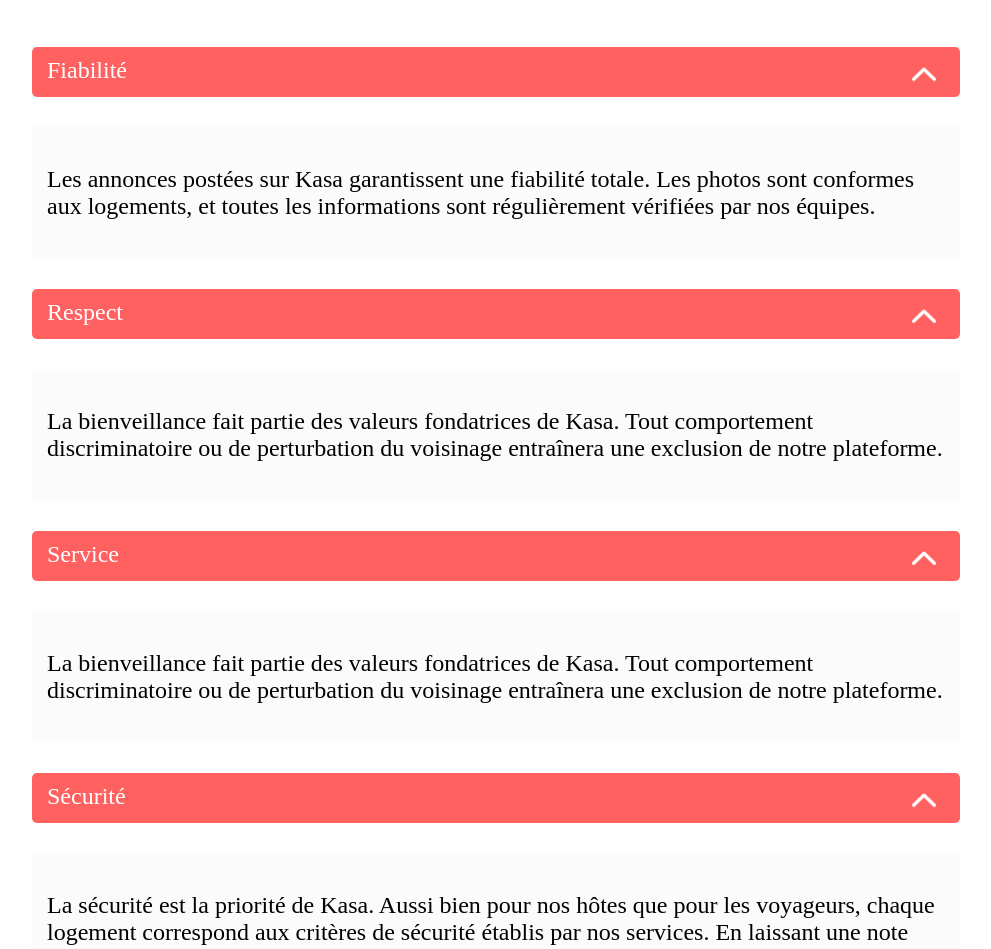
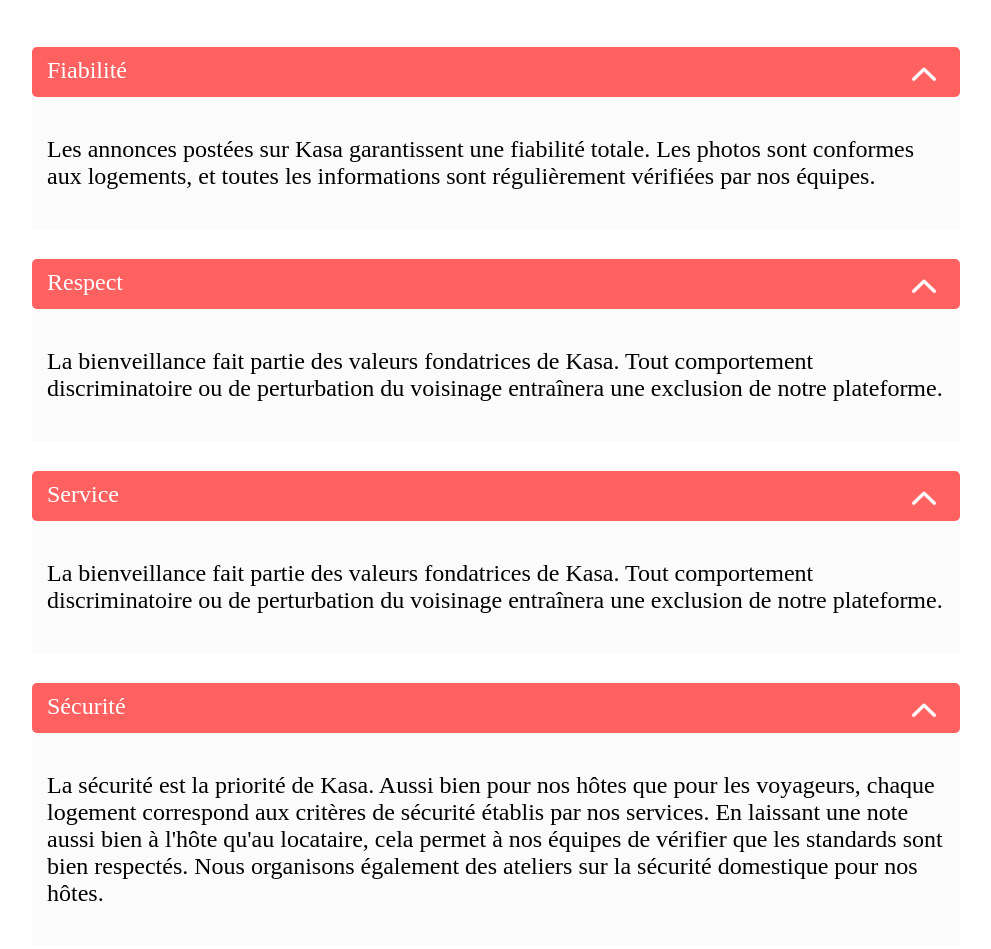
Before and after one commit to NatashaFinkel/Kasa, a React (Create React App) app: page /about in a window 1280 px wide. Shown: the part 360-1309 px from the top of the page, without its empty margins (144-1135 px from the left). Built offline with nearby package versions, Linux system fonts and the light colour scheme.

Commit message:
Ajout du component CreateHiddenContent dans le component Accordion

```diff
--- a/src/components/accordion/Accordion.jsx
+++ b/src/components/accordion/Accordion.jsx
@@ -1,62 +1,61 @@
 import "./_accordion.scss";
 import UnfoldingArrow from "./UnfoldingArrow";
+import CreateHiddenContent from "./HiddenContent";
 
 function Accordion() {
   return (
     <div className="accordion-container">
+      <div className="my-div">
         <div className="accordion">
           <p>Fiabilité</p>
           <UnfoldingArrow />
         </div>
-
-      <div className="folded-content">
-        <p className="text">
-          Les annonces postées sur Kasa garantissent une fiabilité totale. Les
+        <CreateHiddenContent
+          content="Les annonces postées sur Kasa garantissent une fiabilité totale. Les
             photos sont conformes aux logements, et toutes les informations sont
-          régulièrement vérifiées par nos équipes.
-        </p>
+            régulièrement vérifiées par nos équipes."
+        />
       </div>
 
+      <div className="my-div">
         <div className="accordion">
           <p>Respect</p>
           <UnfoldingArrow />
         </div>
-
-      <div className="folded-content">
-        <p className="text">
-          La bienveillance fait partie des valeurs fondatrices de Kasa. Tout
+        <CreateHiddenContent
+          content="La bienveillance fait partie des valeurs fondatrices de Kasa. Tout
             comportement discriminatoire ou de perturbation du voisinage
-          entraînera une exclusion de notre plateforme.
-        </p>
+            entraînera une exclusion de notre plateforme."
+        />
       </div>
 
+      <div className="my-div">
         <div className="accordion">
           <p>Service</p>
           <UnfoldingArrow />
         </div>
 
-      <div className="folded-content">
-        <p className="text">
-          La bienveillance fait partie des valeurs fondatrices de Kasa. Tout
+        <CreateHiddenContent
+          content="La bienveillance fait partie des valeurs fondatrices de Kasa. Tout
             comportement discriminatoire ou de perturbation du voisinage
-          entraînera une exclusion de notre plateforme.
-        </p>
+            entraînera une exclusion de notre plateforme."
+        />
       </div>
 
+      <div className="my-div">
         <div className="accordion">
           <p>Sécurité</p>
           <UnfoldingArrow />
         </div>
 
-      <div className="folded-content">
-        <p className="text">
-          La sécurité est la priorité de Kasa. Aussi bien pour nos hôtes que
+        <CreateHiddenContent
+          content=" La sécurité est la priorité de Kasa. Aussi bien pour nos hôtes que
             pour les voyageurs, chaque logement correspond aux critères de
             sécurité établis par nos services. En laissant une note aussi bien à
-          l'hôte qu'au locataire, cela permet à nos équipes de vérifier que les
-          standards sont bien respectés. Nous organisons également des ateliers
-          sur la sécurité domestique pour nos hôtes.
-        </p>
+            l'hôte qu'au locataire, cela permet à nos équipes de vérifier que
+            les standards sont bien respectés. Nous organisons également des
+            ateliers sur la sécurité domestique pour nos hôtes."
+        />
       </div>
     </div>
   );
```
Lines whose indentation alone changed are shown as unchanged.
